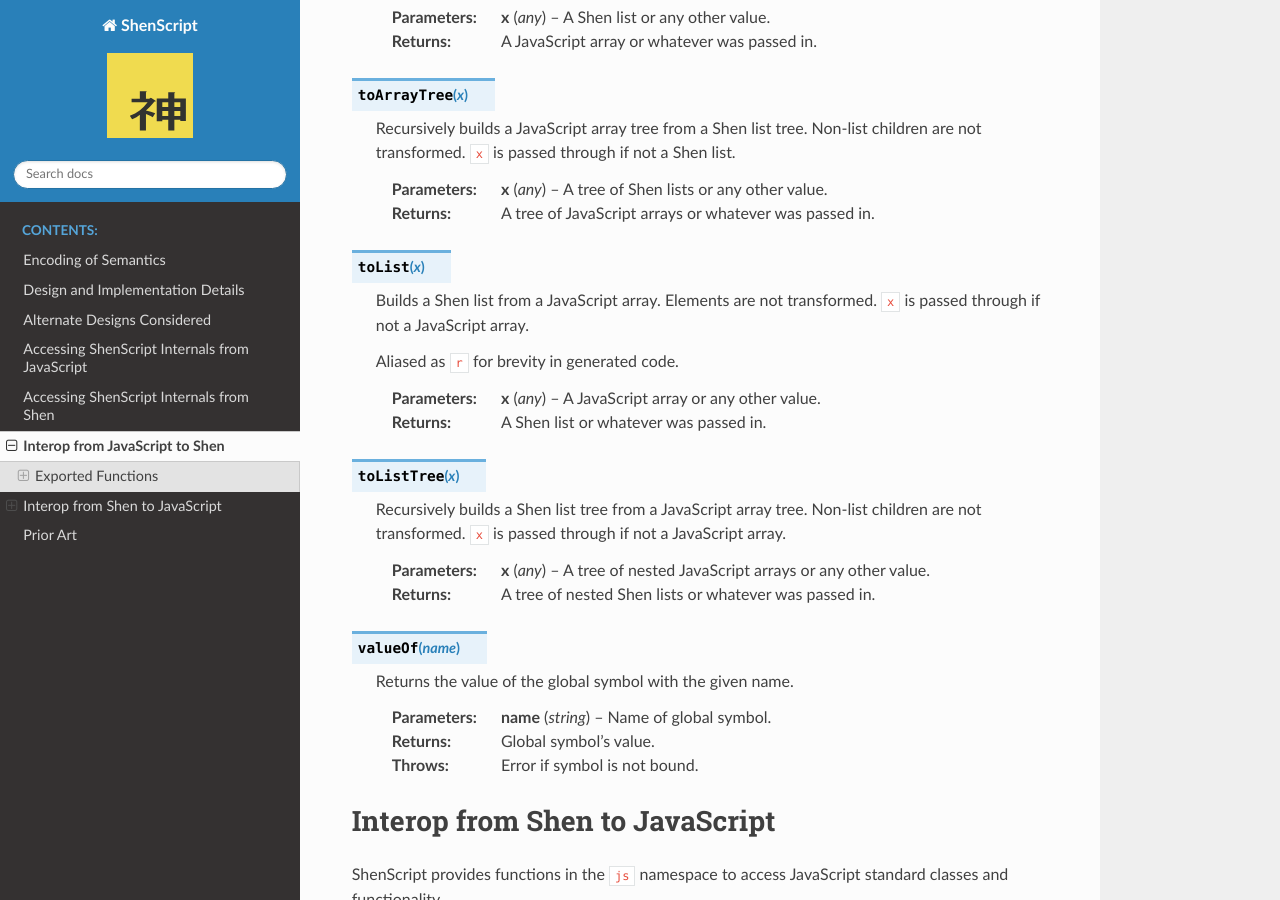
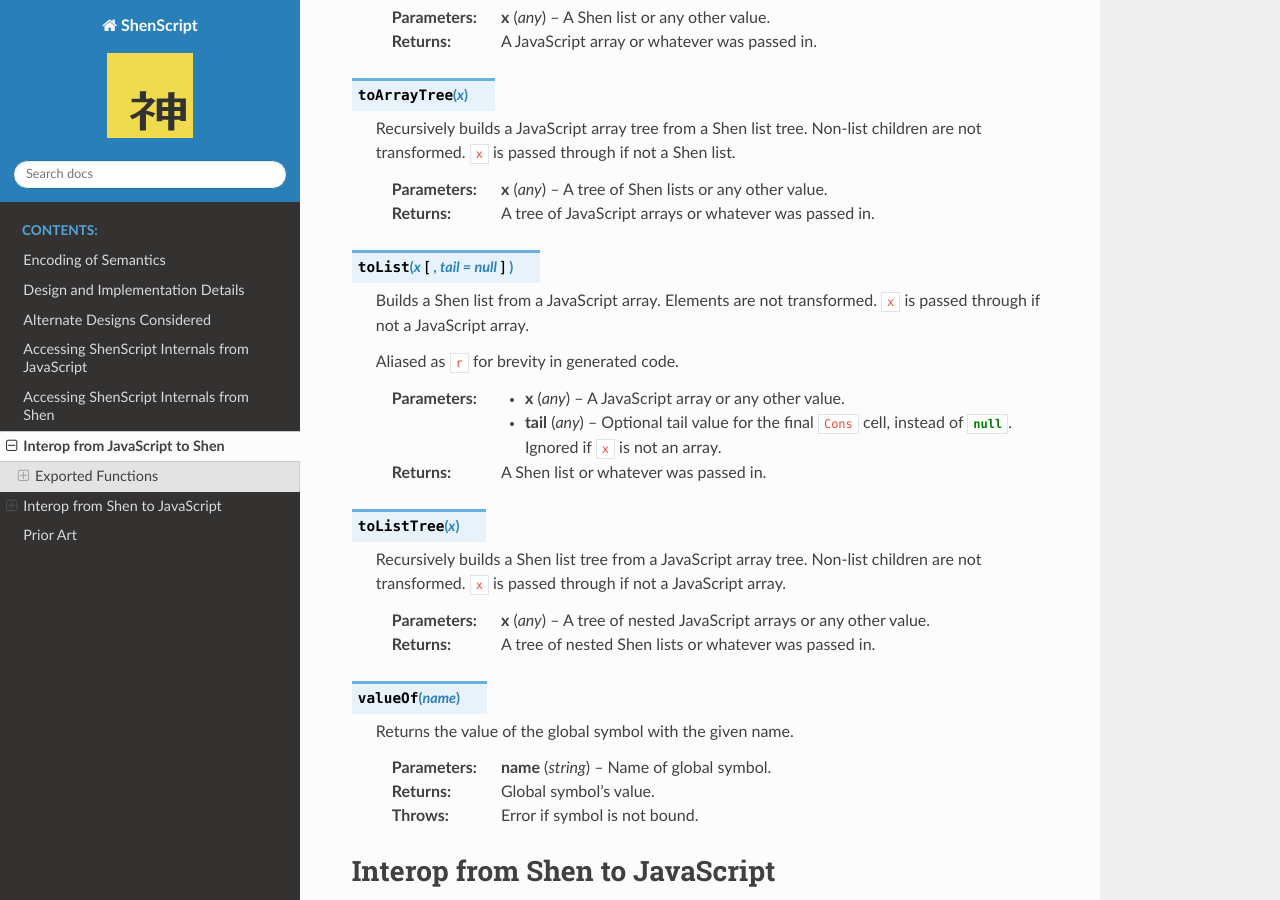
Before and after one commit to rkoeninger/ShenScript, a Sphinx documentation site: the page built from docs/interop.rst, in a window 1280 px wide and 900 px high, scrolled down 4179 px. Built offline with Sphinx 7.4.7 and the Read the Docs theme 2.0.0, drawn with Linux system fonts in a browser that asks for light colours.

Commit message:
Updated docs on toList

```diff
--- a/docs/interop.rst
+++ b/docs/interop.rst
@@ -170,14 +170,15 @@
    :param any x: A tree of Shen lists or any other value.
    :returns:     A tree of JavaScript arrays or whatever was passed in.
 
-.. function:: toList(x)
+.. function:: toList(x, [tail = null])
 
    Builds a Shen list from a JavaScript array. Elements are not transformed. :js:`x` is passed through if not a JavaScript array.
 
    Aliased as :js:`r` for brevity in generated code.
 
-   :param any x: A JavaScript array or any other value.
-   :returns:     A Shen list or whatever was passed in.
+   :param any x:    A JavaScript array or any other value.
+   :param any tail: Optional tail value for the final :js:`Cons` cell, instead of :js:`null`. Ignored if :js:`x` is not an array.
+   :returns:        A Shen list or whatever was passed in.
 
 .. function:: toListTree(x)
 
```
Also changed, not shown: 1 other file.
